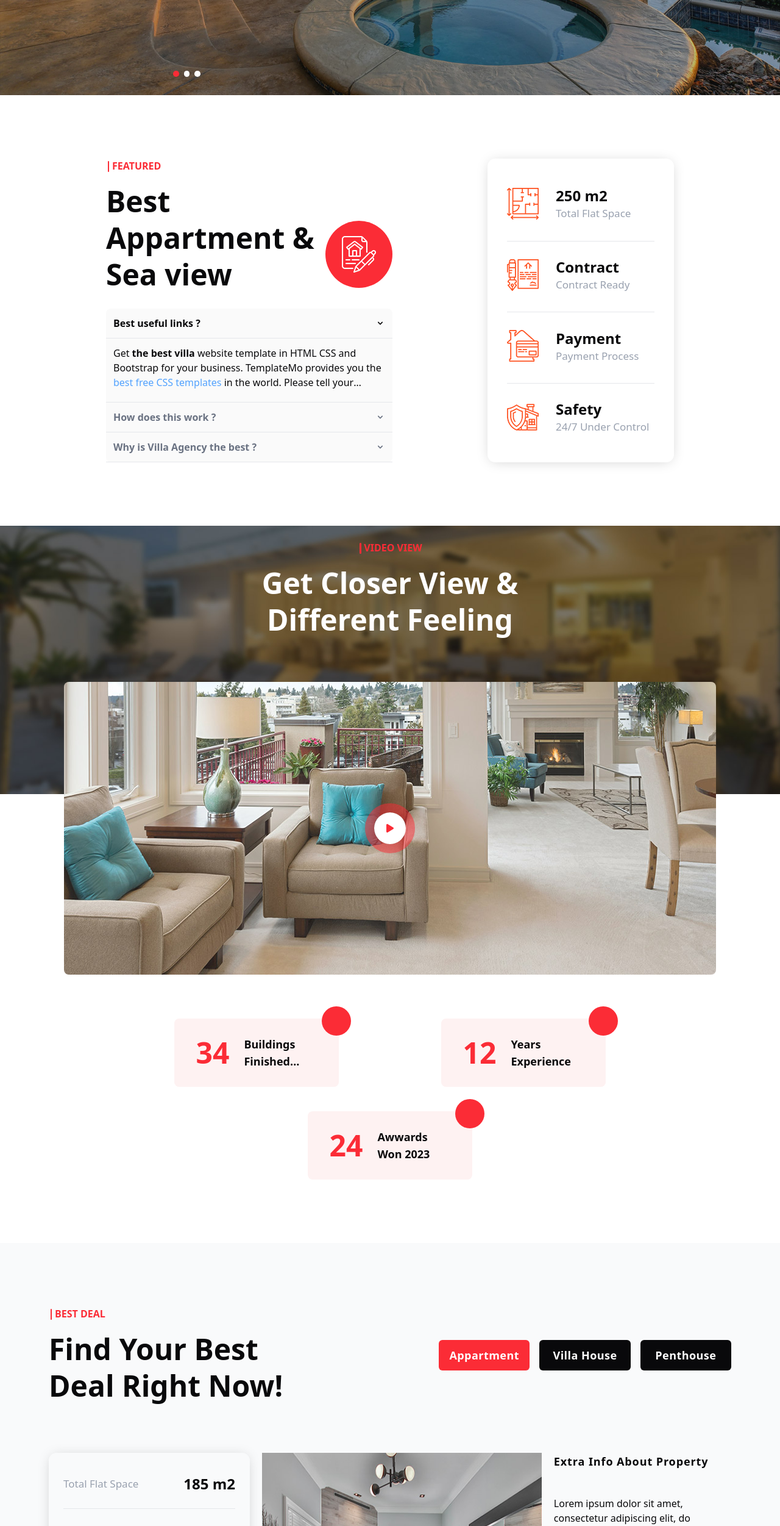
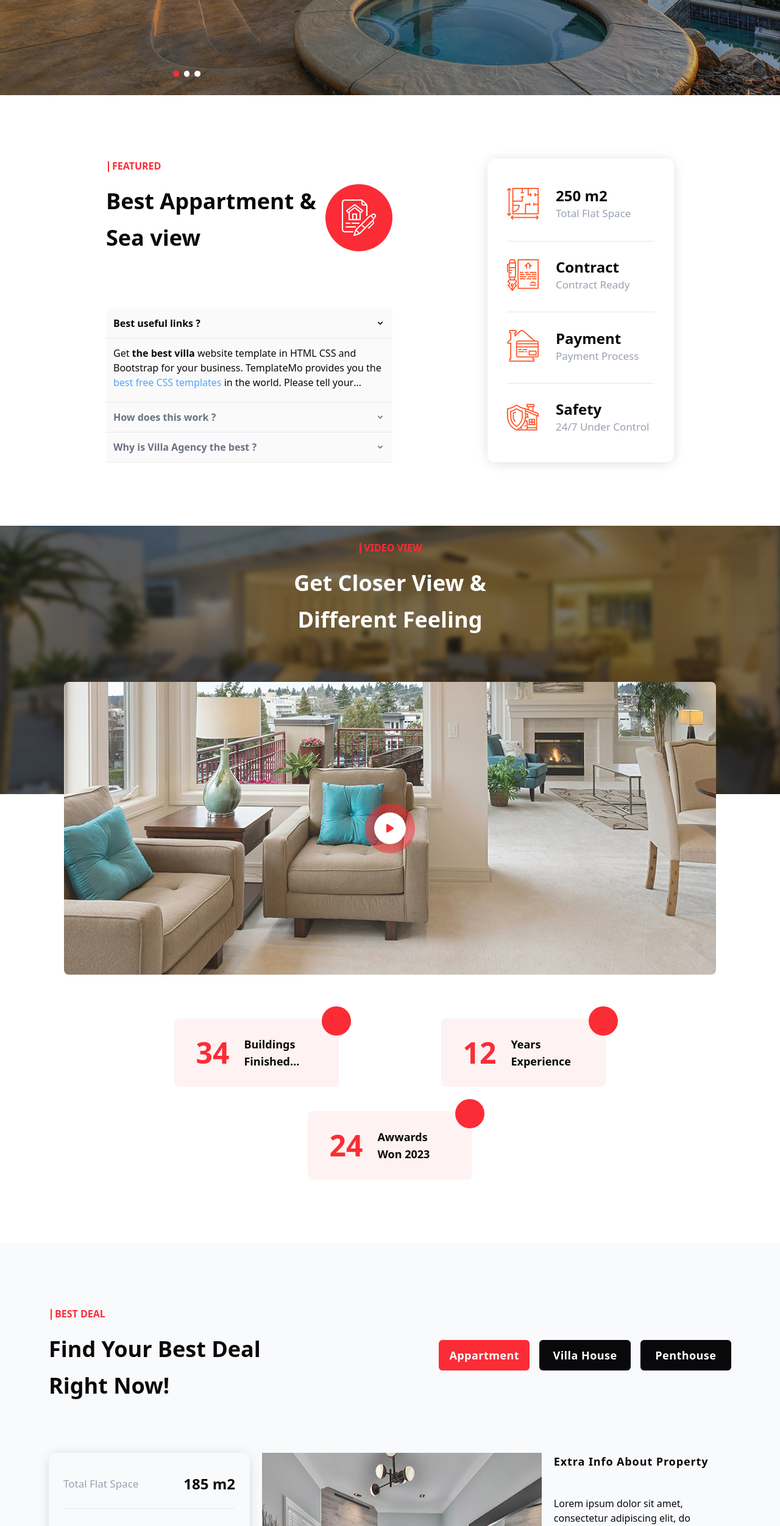
Before and after one commit to Nikkihosseini/Villa-agency, a React (Vite) app: page / in a window 1280 px wide. Shown: the part 653-3155 px from the top of the page at 61% size. Built offline with nearby package versions, Linux system fonts and the light colour scheme.

Commit message:
add SectionTitle

```diff
--- a/src/Components/Home/BestDeal/BestDeal.jsx
+++ b/src/Components/Home/BestDeal/BestDeal.jsx
@@ -1,7 +1,9 @@
 import '../../../index.css'
+import '../styles/styles.css'
 import InfoTable from '../Info-table/Info-table.jsx'
 import { FontAwesomeIcon } from '@fortawesome/react-fontawesome'
 import { faCalendar } from '@fortawesome/free-solid-svg-icons'
+import SectionTitle from '../SectionTitle/SectionTitle.jsx'
 
 
 export default function BestDeal(){
@@ -12,9 +14,7 @@ export default function BestDeal(){
                    <div className='py-12 md:py-26 w-full'>
                      <div className='flex flex-col lg:flex-row gap-y-5 lg:gap-y-0 items-center justify-between mb-10 lg:mb-15 xl:mb-20'>
                          <div>
-                            <h4 className='line-before text-red-500 relative font-bold uppercase ml-2.5 mb-4'>Best Deal</h4>
-                            <h3 className='font-bold text-2xl md:text-4xl xl:text-5xl md:leading-15 max-w-[450px]'>Find Your Best Deal Right Now!
-                            </h3>
+                            <SectionTitle title='Best Deal' caption='Find Your Best Deal Right Now!'/>
                          </div>
                          <div className='flex items-center justify-center gap-x-4 text-white font-semibold flex-wrap sm:flex-nowrap  gap-y-3 sm:gap-y-0 sm:w-[480px]'>
                             <button className='bg-red-500 rounded-md w-[130px] h-[35px] sm:w-[150px] sm:h-[50px] cursor-pointer tracking-wide text-base sm:text-lg'>Appartment</button>
--- a/src/Components/Home/Featured/Featured.jsx
+++ b/src/Components/Home/Featured/Featured.jsx
@@ -2,6 +2,7 @@ import '../../../index.css'
 import '../styles/styles.css'
 import { Accordion } from 'flowbite-react';
 import InfoTableIcon from '../Info-table/Info-table-icon.jsx'
+import SectionTitle from '../SectionTitle/SectionTitle.jsx'
 
 export default function Featured() {
     return(
@@ -19,8 +20,7 @@ export default function Featured() {
                     <div className='flex flex-col justify-between max-w-[550px] h-full mx-auto md:mx-0'>
                         <div className='relative flex flex-col items-start'>
                          <div className='md:mb-0 mb-4'>
-                            <h4 className='line-before text-red-500 relative font-bold uppercase ml-2.5 mb-4'>Featured</h4>
-                            <h3 className='font-bold text-2xl md:text-3xl lg:text-4xl xl:text-5xl md:leading-15 w-[210px] md:w-[350px] 2xl:w-[400px]'>Best Appartment & Sea view</h3>
+                              <SectionTitle title='Featured' caption='Best Appartment & Sea view'/>
                          </div>
                          <a className='flex 2xl:hidden items-center justify-center absolute right-0 bottom-0 md:bottom-[-85px] lg:bottom-[-8px] md:w-[110px] md:h-[110px] w-[90px] h-[90px] bg-red-500 rounded-full mb-4' href='#'>
                             <img src="./public/images/icon/featured-icon.png" alt="featured-icon"/>
--- /dev/null
+++ b/src/Components/Home/SectionTitle/SectionTitle.jsx
@@ -0,0 +1,13 @@
+import '../../../index.css'
+import '../styles/styles.css'
+
+
+export default function SectionTitle(props){
+    return(
+        <>
+            <h4 className='line-before text-red-500 relative font-bold uppercase ml-2.5 mb-4'>{props.title}</h4>
+            <h3 className='font-bold text-2xl md:text-4xl 2xl:text-5xl md:leading-15 w-[210px] md:w-[350px] 2xl:w-[400px]'>{props.caption}
+            </h3>
+        </>
+    )
+}
--- a/src/Components/Home/VideoView/VideoView.jsx
+++ b/src/Components/Home/VideoView/VideoView.jsx
@@ -3,6 +3,7 @@ import '../styles/styles.css'
 import { FontAwesomeIcon } from '@fortawesome/react-fontawesome'
 import { faPlay } from '@fortawesome/free-solid-svg-icons'
 import InfoBox from './InfoBox.jsx'
+import SectionTitle from '../SectionTitle/SectionTitle.jsx'
 
 export default function VideoView(){
     return(
@@ -15,7 +16,7 @@ export default function VideoView(){
                 <div className='flex flex-col items-center justify-between gap-y-10 lg:gap-y-15 xl:gap-y-18 text-center md:mt-[-15rem] lg:mt-[-21rem] xl:mt-[-26rem]'>
                     <div className='flex flex-col items-center'>
                         <h4 className='line-before text-red-500 relative font-bold uppercase ml-2.5 xl:mb-4'>Video View</h4>
-                        <h3 className='text-zinc-950 md:text-white font-bold text-2xl md:text-4xl xl:text-5xl w-[25rem] xl:w-[33rem] md:leading-15'>Get Closer View & Different Feeling</h3>
+                        <h3 className='text-zinc-950 md:text-white font-bold text-2xl md:text-4xl 2xl:text-5xl md:leading-15 w-[210px] md:w-[350px] 2xl:w-[450px]'>Get Closer View & Different Feeling</h3>
                     </div>
                     <div>
                     <div className='relative rounded-lg overflow-hidden max-w-[1070px] max-h-[480px] shadow-normalg'>
```
